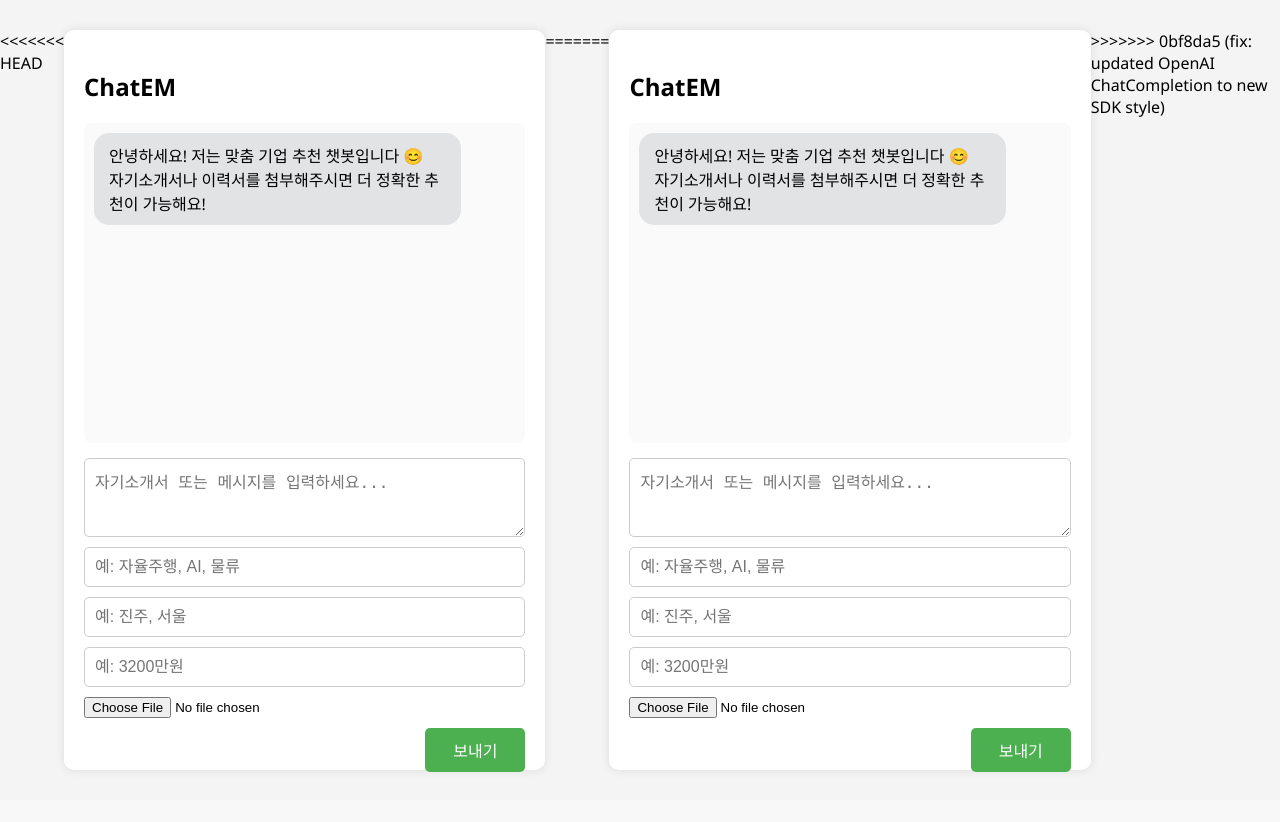
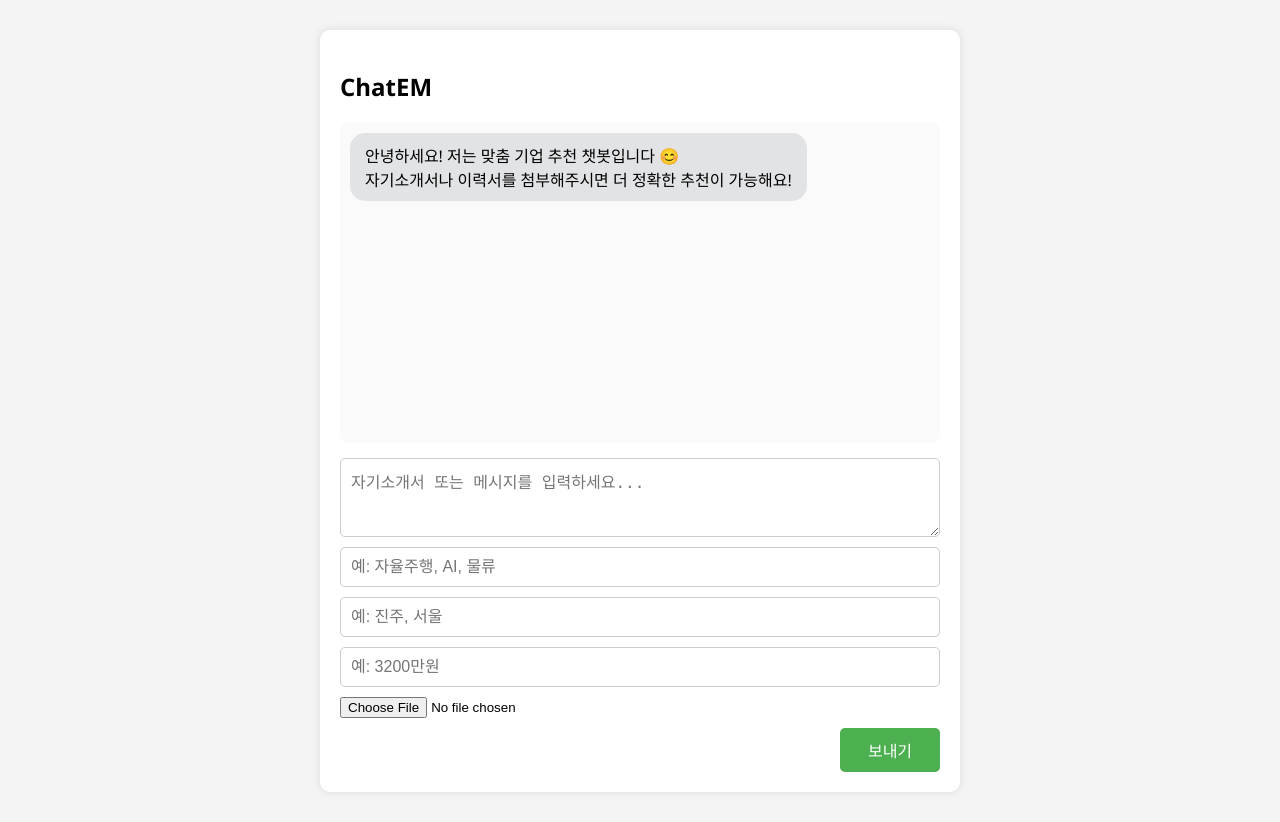
Before and after one commit to ITEAA/ChatEM.gpt, a Flask app: page / in a window 1280 px wide. Before the commit the page ends 772 px from the top, so only its background shows below. Run offline with Flask 3, Linux system fonts and the light colour scheme.

Commit message:
Update index.html

```diff
--- a/templates/index.html
+++ b/templates/index.html
@@ -1,4 +1,3 @@
-<<<<<<< HEAD
 <!DOCTYPE html>
 <html lang="ko">
 <head>
@@ -182,188 +181,3 @@
   </script>
 </body>
 </html>
-=======
-<!DOCTYPE html>
-<html lang="ko">
-<head>
-  <meta charset="UTF-8" />
-  <title>ChatEM 기업 매칭 챗봇</title>
-  <style>
-    body {
-      font-family: 'Segoe UI', sans-serif;
-      background-color: #f4f4f4;
-      margin: 0;
-      padding: 30px 0;
-      display: flex;
-      justify-content: center;
-    }
-
-    #chatContainer {
-      width: 100%;
-      max-width: 600px;
-      background: white;
-      border-radius: 10px;
-      padding: 20px;
-      box-shadow: 0 0 10px rgba(0,0,0,0.1);
-      display: flex;
-      flex-direction: column;
-    }
-
-    #chatBox {
-      display: flex;
-      flex-direction: column;
-      gap: 10px;
-      padding: 10px;
-      background: #fafafa;
-      border-radius: 8px;
-      min-height: 300px;
-      max-height: 500px;
-      overflow-y: auto;
-    }
-
-    .message {
-      padding: 10px 15px;
-      border-radius: 15px;
-      max-width: 80%;
-      word-wrap: break-word;
-      white-space: pre-wrap;
-    }
-
-    .user {
-      background: #d1e7dd;
-      align-self: flex-end;
-    }
-
-    .gpt {
-      background: #e2e3e5;
-      align-self: flex-start;
-    }
-
-    #inputArea {
-      display: flex;
-      flex-direction: column;
-      margin-top: 15px;
-      gap: 10px;
-    }
-
-    #userInput, #interestInput, #regionInput, #salaryInput {
-      padding: 10px;
-      font-size: 16px;
-      border-radius: 5px;
-      border: 1px solid #ccc;
-    }
-
-    #fileInput {
-      border: none;
-    }
-
-    #sendBtn {
-      padding: 10px;
-      font-size: 16px;
-      border: none;
-      background-color: #4CAF50;
-      color: white;
-      border-radius: 5px;
-      cursor: pointer;
-      width: 100px;
-      align-self: flex-end;
-    }
-
-    #sendBtn:hover {
-      background-color: #45a049;
-    }
-  </style>
-</head>
-<body>
-  <div id="chatContainer">
-    <h2>ChatEM</h2>
-    <div id="chatBox">
-      <div class="message gpt">안녕하세요! 저는 맞춤 기업 추천 챗봇입니다 😊<br>자기소개서나 이력서를 첨부해주시면 더 정확한 추천이 가능해요!</div>
-    </div>
-
-    <div id="inputArea">
-      <textarea id="userInput" placeholder="자기소개서 또는 메시지를 입력하세요..." rows="3"></textarea>
-      <input type="text" id="interestInput" placeholder="예: 자율주행, AI, 물류" />
-      <input type="text" id="regionInput" placeholder="예: 진주, 서울" />
-      <input type="text" id="salaryInput" placeholder="예: 3200만원" />
-      <input type="file" id="fileInput" />
-      <button id="sendBtn" onclick="sendMessage()">보내기</button>
-    </div>
-  </div>
-
-  <script>
-    const input = document.getElementById("userInput");
-    const chatBox = document.getElementById("chatBox");
-    const fileInput = document.getElementById("fileInput");
-    const interestInput = document.getElementById("interestInput");
-    const regionInput = document.getElementById("regionInput");
-    const salaryInput = document.getElementById("salaryInput");
-
-    input.addEventListener("keydown", function (e) {
-      if (e.key === "Enter" && !e.shiftKey) {
-        e.preventDefault();
-        sendMessage();
-      }
-    });
-
-    async function sendMessage() {
-      const message = input.value.trim();
-      const file = fileInput.files[0];
-      const interest = interestInput.value.trim();
-      const region = regionInput.value.trim();
-      const salary = salaryInput.value.trim();
-
-      if (!message && !file) return;
-
-      const userDiv = document.createElement("div");
-      userDiv.className = "message user";
-      userDiv.innerText = message || `[이력서/자기소개서 업로드됨: ${file.name}]`;
-      chatBox.appendChild(userDiv);
-
-      const loadingDiv = document.createElement("div");
-      loadingDiv.className = "message gpt";
-      loadingDiv.innerText = "분석 중입니다. 잠시만 기다려주세요...";
-      chatBox.appendChild(loadingDiv);
-
-      const formData = new FormData();
-      formData.append("message", message);
-      formData.append("interest", interest);
-      formData.append("region", region);
-      formData.append("salary", salary);
-      if (file) formData.append("file", file);
-
-      try {
-        const response = await fetch("/chat", {
-          method: "POST",
-          body: formData,
-        });
-
-        const contentType = response.headers.get("content-type") || "";
-
-        if (!response.ok) {
-          throw new Error(`서버 응답 오류: ${response.status}`);
-        }
-
-        if (contentType.includes("application/json")) {
-          const data = await response.json();
-          loadingDiv.innerText = data.reply;
-        } else {
-          const text = await response.text();
-          loadingDiv.innerText = "❌ 예상치 못한 응답 형식:\n" + text;
-        }
-      } catch (err) {
-        loadingDiv.innerText = "❌ 오류 발생: " + err.message;
-      }
-
-      input.value = "";
-      interestInput.value = "";
-      regionInput.value = "";
-      salaryInput.value = "";
-      fileInput.value = null;
-      input.focus();
-      chatBox.scrollTop = chatBox.scrollHeight;
-    }
-  </script>
-</body>
-</html>
->>>>>>> 0bf8da5 (fix: updated OpenAI ChatCompletion to new SDK style)
```
